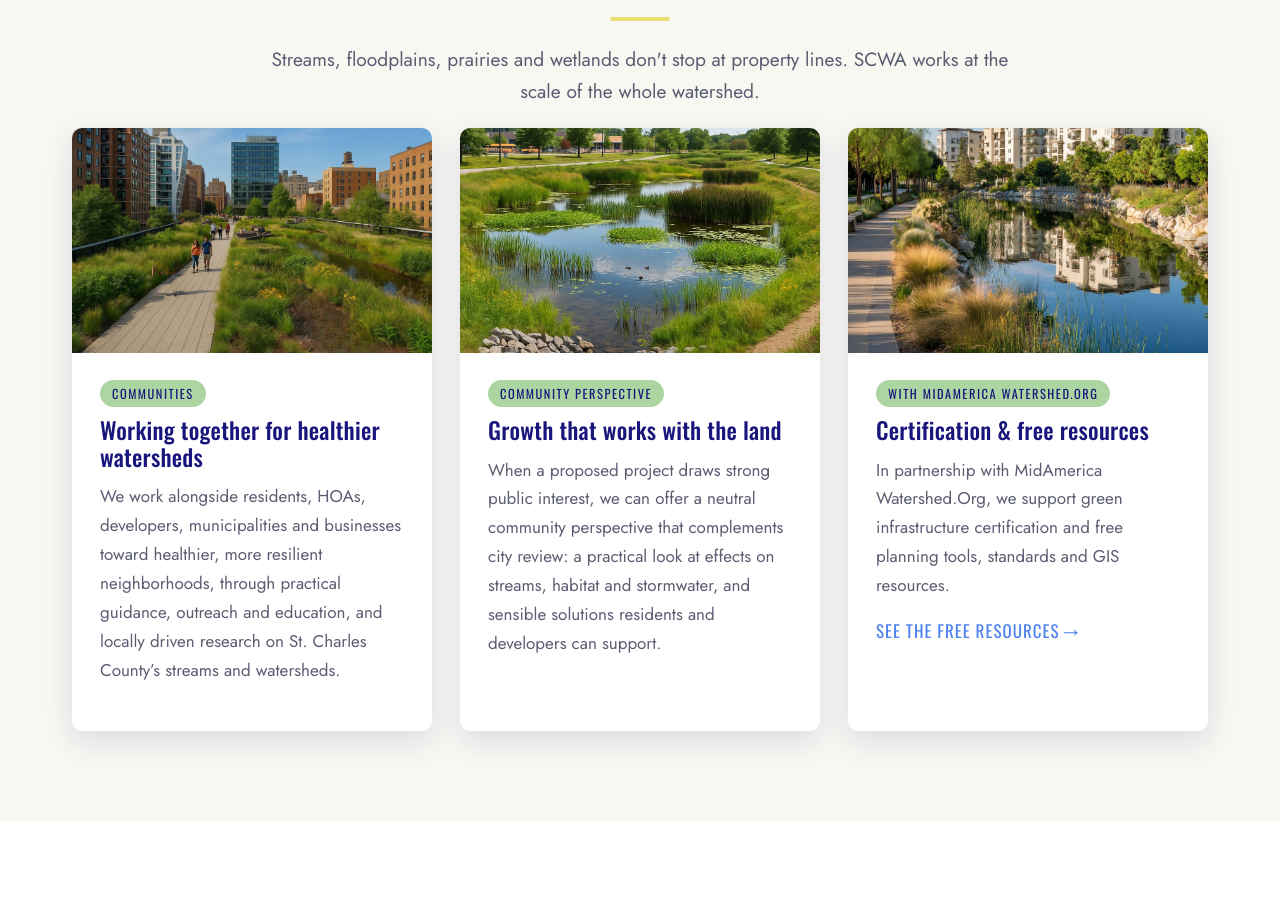
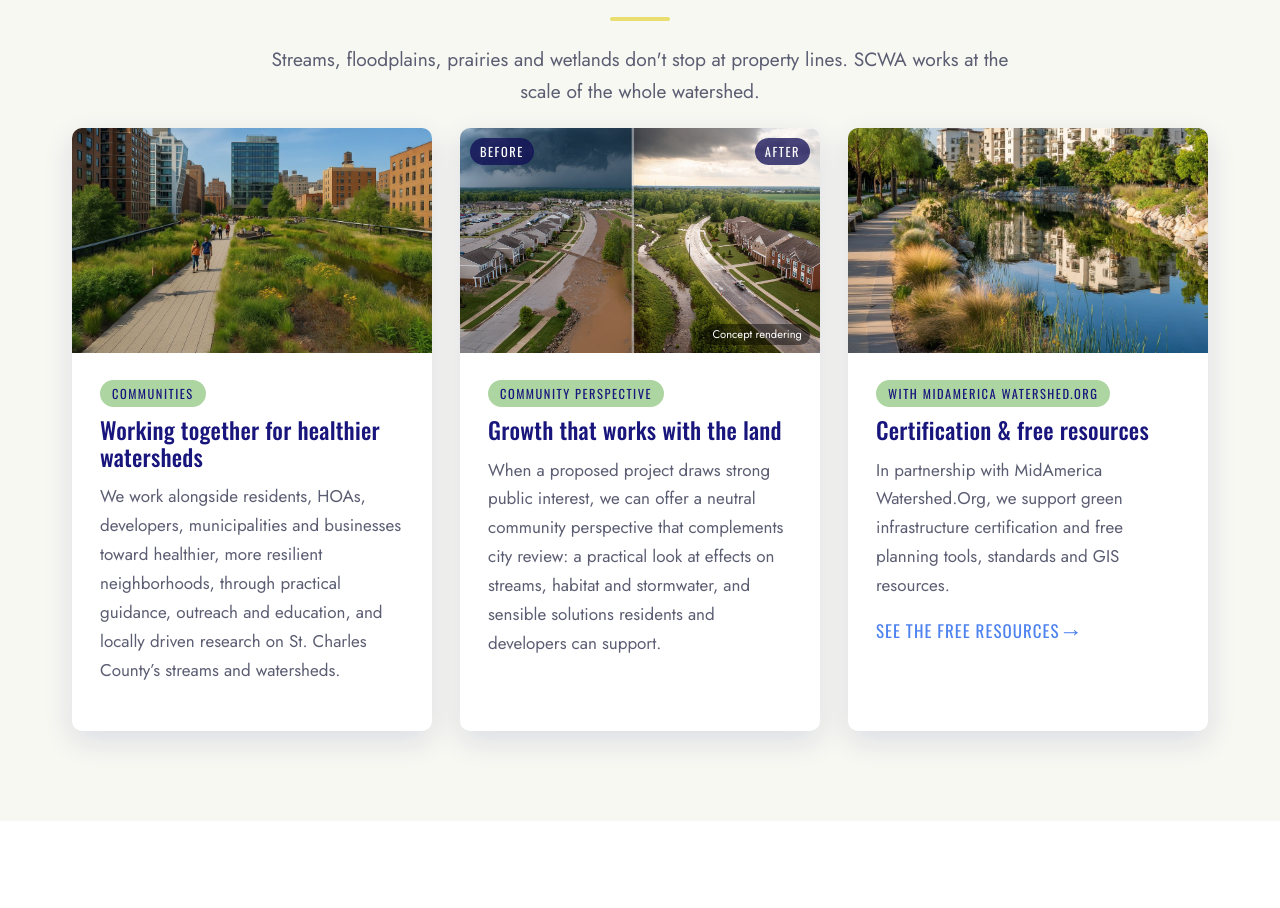
Before and after one commit to JBergeron001/scwa-Real-website, a plain HTML site: page index.html in a window 1280 px wide. Shown: the part 2340-3248 px from the top of the page. Drawn offline with Linux system fonts and the light colour scheme.

Commit message:
Home: before/after concept image on Growth card
Co-Authored-By: Claude Opus 5.5 <noreply@anthropic.com>
Claude-Session: https://claude.ai/code/session_01Rc7a4t6FZgQJZg4iBxaFAt

```diff
--- a/css/style.css
+++ b/css/style.css
@@ -354,3 +354,10 @@ input:focus, textarea:focus, select:focus { outline: none; border-color: var(--b
 @media (max-width: 860px) { .data-groups { columns: 1; } .data-group .doc { flex-wrap: wrap; } }
 .data-group-title { font-size: 1.15rem; text-transform: uppercase; letter-spacing: .08em; color: var(--green-deep); margin: 0 0 14px; }
 .data-group .doc .tag { margin-bottom: 6px; background: var(--yellow); }
+
+/* Before/after label on home card */
+.card .img.ba { position: relative; }
+.ba-label { position: absolute; top: 10px; font-family: var(--font-head); font-size: .78rem; letter-spacing: .12em; text-transform: uppercase; color: var(--white); background: rgba(15,13,85,.75); padding: 3px 10px; border-radius: 20px; }
+.ba-before { left: 10px; }
+.ba-after { right: 10px; }
+.ba-note { position: absolute; bottom: 8px; right: 10px; font-size: .7rem; color: var(--white); background: rgba(0,0,0,.45); padding: 1px 8px; border-radius: 10px; }
--- a/index.html
+++ b/index.html
@@ -68,7 +68,7 @@
   <p class="lead">Streams, floodplains, prairies and wetlands don't stop at property lines. SCWA works at the scale of the whole watershed.</p></div>
   <div class="grid grid-3" style="margin-top:20px">
     <div class="card reveal"><div class="img"><img src="images/work-municipal.jpg" alt="Greenway corridor with native landscape"></div><div class="card-body"><span class="tag">Communities</span><h3>Working together for healthier watersheds</h3><p>We work alongside residents, HOAs, developers, municipalities and businesses toward healthier, more resilient neighborhoods, through practical guidance, outreach and education, and locally driven research on St. Charles County&rsquo;s streams and watersheds.</p></div></div>
-    <div class="card reveal d1"><div class="img"><img src="images/work-development.jpg" alt="Constructed wetland with walking path"></div><div class="card-body"><span class="tag">Community perspective</span><h3>Growth that works with the land</h3><p>When a proposed project draws strong public interest, we can offer a neutral community perspective that complements city review: a practical look at effects on streams, habitat and stormwater, and sensible solutions residents and developers can support.</p></div></div>
+    <div class="card reveal d1"><div class="img ba"><img src="images/growth-before-after.jpg" alt="Concept rendering: the same neighborhood and creek before, with storm runoff flooding streets and eroding the creek, and after, with trees, planted creek buffers and clear water"><span class="ba-label ba-before">Before</span><span class="ba-label ba-after">After</span><span class="ba-note">Concept rendering</span></div><div class="card-body"><span class="tag">Community perspective</span><h3>Growth that works with the land</h3><p>When a proposed project draws strong public interest, we can offer a neutral community perspective that complements city review: a practical look at effects on streams, habitat and stormwater, and sensible solutions residents and developers can support.</p></div></div>
     <a class="card reveal d2" href="resources.html"><div class="img"><img src="images/work-resources.jpg" alt="Retention pond with native plantings"></div><div class="card-body"><span class="tag">With MidAmerica Watershed.Org</span><h3>Certification &amp; free resources</h3><p>In partnership with MidAmerica Watershed.Org, we support green infrastructure certification and free planning tools, standards and GIS resources.</p><span class="more">See the free resources &rarr;</span></div></a>
   </div>
 </div></section>
```
Also changed, not shown: images/growth-before-after.jpg (added).
